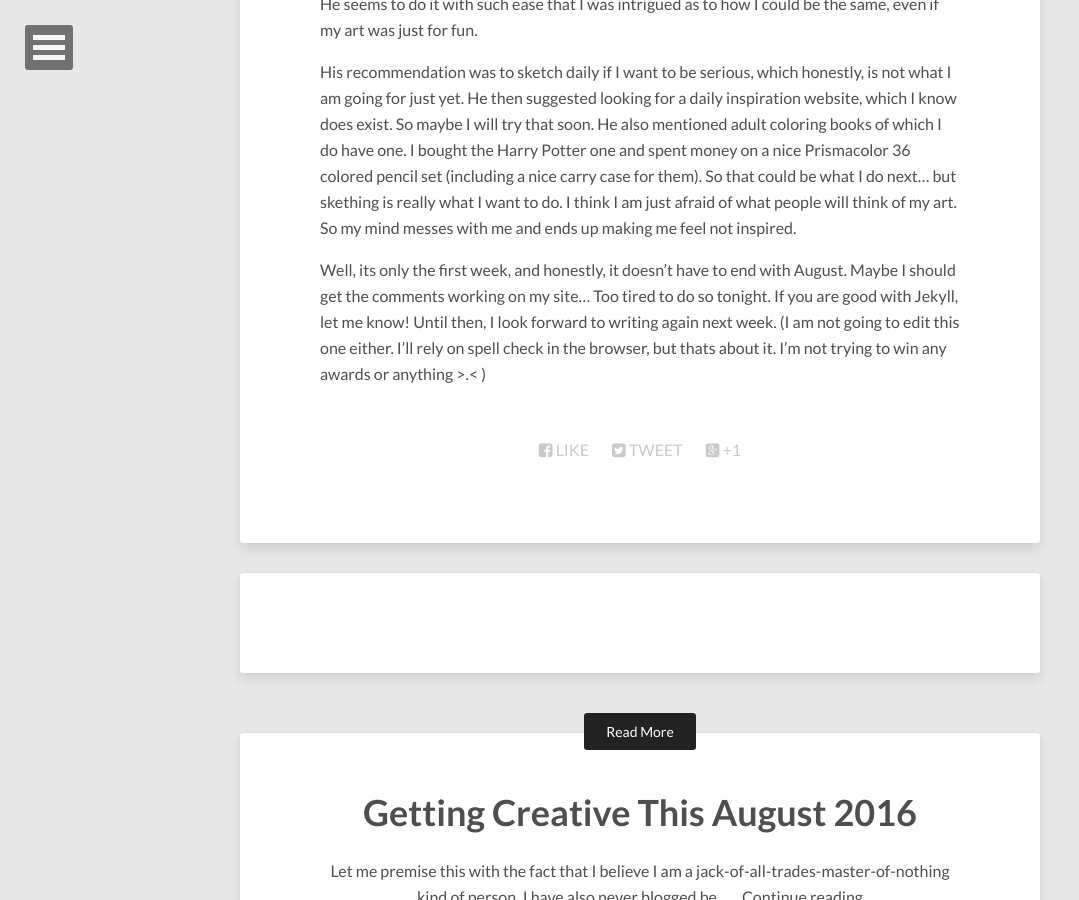
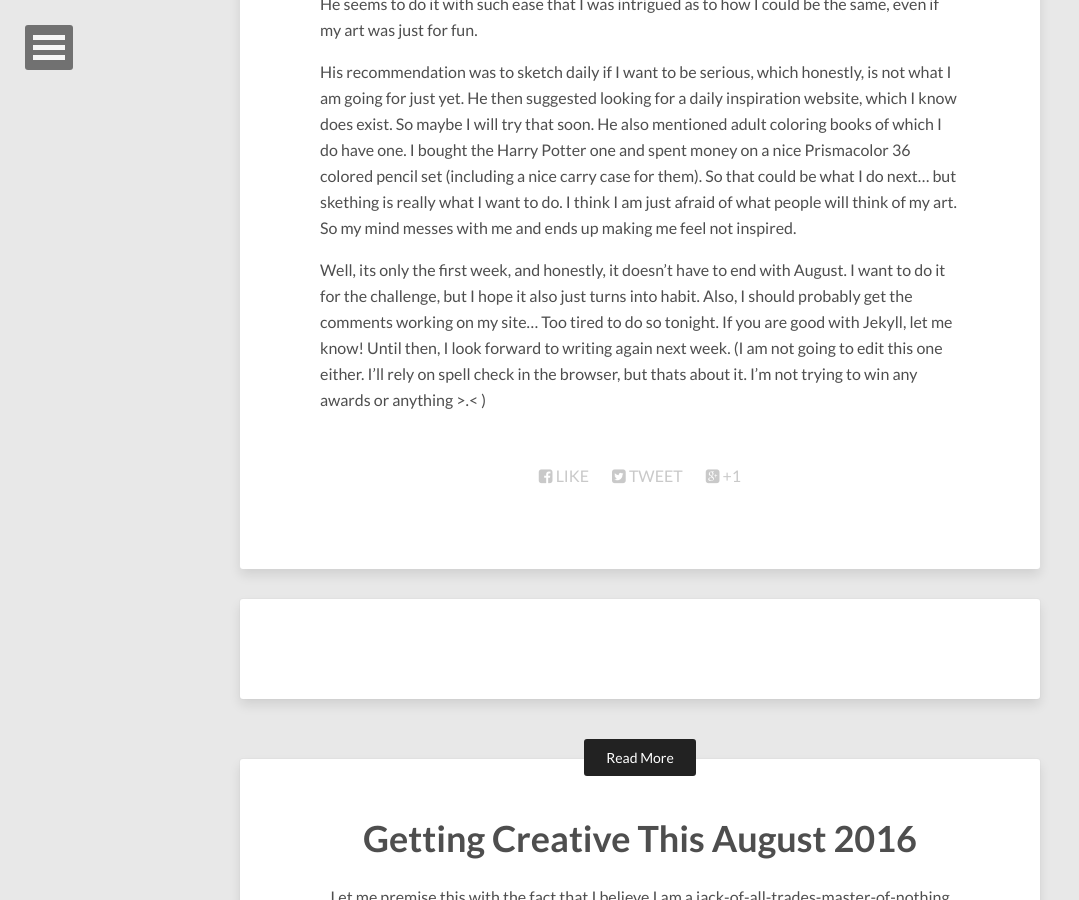
Before and after one commit to andydelso/ddaypunk06.github.io, a Jekyll site: the page built from _posts/2016-08-08-trying-my-best-during-creative-august-week-1.md, in a window 1280 px wide and 900 px high, scrolled down 1302 px. Shown: the whole window, without its empty margins (0-1079 px from the left). Built offline with Jekyll 4.4.1, drawn with Linux system fonts in a browser that asks for light colours; nearby versions of some CDN libraries; comment, search, counter and statistics services are not loaded.

Commit message:
quick phrasing change

```diff
--- a/_posts/2016-08-08-trying-my-best-during-creative-august-week-1.md
+++ b/_posts/2016-08-08-trying-my-best-during-creative-august-week-1.md
@@ -23,4 +23,4 @@ There is nothing really important to show as far as pictures are concerned. Howe
 
 His recommendation was to sketch daily if I want to be serious, which honestly, is not what I am going for just yet. He then suggested looking for a daily inspiration website, which I know does exist. So maybe I will try that soon. He also mentioned adult coloring books of which I do have one. I bought the Harry Potter one and spent money on a nice Prismacolor 36 colored pencil set (including a nice carry case for them). So that could be what I do next... but skething is really what I want to do. I think I am just afraid of what people will think of my art. So my mind messes with me and ends up making me feel not inspired.
 
-Well, its only the first week, and honestly, it doesn't have to end with August. Maybe I should get the comments working on my site... Too tired to do so tonight. If you are good with Jekyll, let me know! Until then, I look forward to writing again next week. (I am not going to edit this one either. I'll rely on spell check in the browser, but thats about it. I'm not trying to win any awards or anything >.< )
+Well, its only the first week, and honestly, it doesn't have to end with August. I want to do it for the challenge, but I hope it also just turns into habit. Also, I should probably get the comments working on my site... Too tired to do so tonight. If you are good with Jekyll, let me know! Until then, I look forward to writing again next week. (I am not going to edit this one either. I'll rely on spell check in the browser, but thats about it. I'm not trying to win any awards or anything >.< )
```
